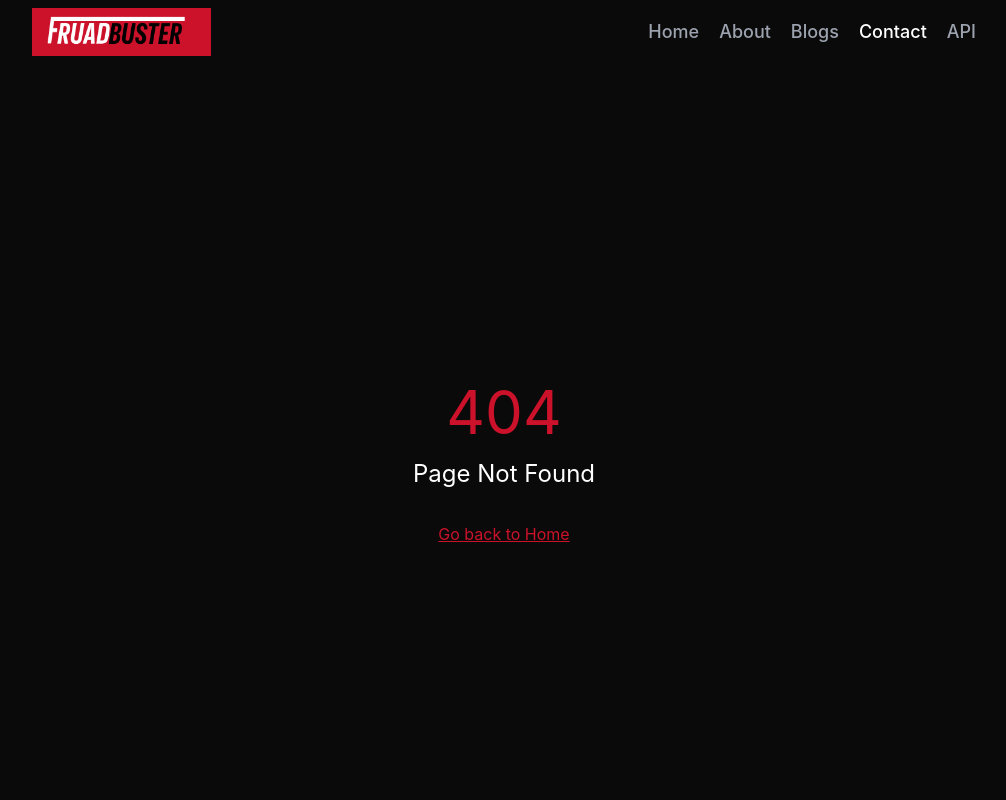
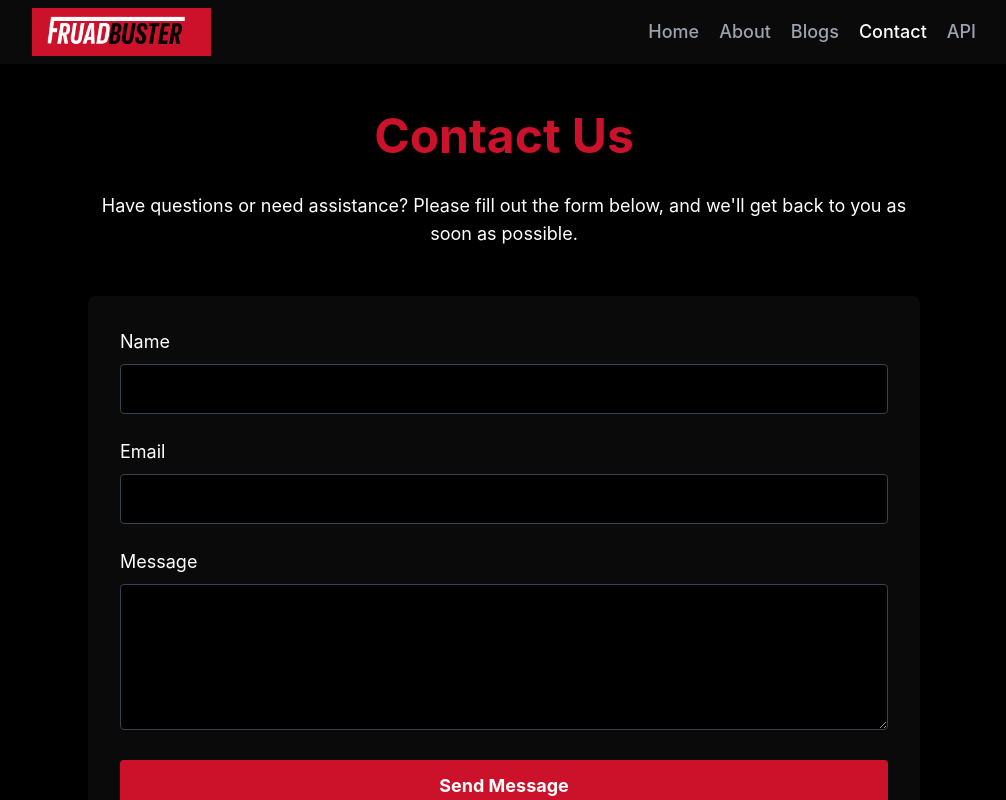
Before and after one commit to Fraud-Buster/FraudBuster-frontend, a React (Create React App) app: page /contact in a window 1280 px wide. Shown: the top 800 px of the page, without its empty margins (136-1142 px from the left). Built offline with nearby package versions, Linux system fonts and the light colour scheme.

Commit message:
Added pages and animations

```diff
--- /dev/null
+++ b/src/components/modules/blogs/main.blog.js
@@ -0,0 +1,53 @@
+import React from 'react';
+
+const Blog = () => {
+  const blogPosts = [
+    {
+      title: 'How to Spot Online Scams',
+      excerpt: 'Learn about common red flags and tips to avoid online scams...',
+      author: 'jhon',
+      date: 'October 12, 2024',
+    },
+    {
+      title: 'Protect Your eSewa Transactions',
+      excerpt: 'A comprehensive guide to safeguarding your eSewa transactions...',
+      author: 'jhon',
+      date: 'September 30, 2024',
+    },
+    {
+      title: 'Top 5 Fraud Detection Tools in 2024',
+      excerpt: 'Explore the best fraud detection tools to keep your digital life secure...',
+      author: 'jhon',
+      date: 'September 20, 2024',
+    },
+  ];
+
+  return (
+    <section className="py-12 bg-black">
+      <div className="max-w-7xl mx-auto px-4 sm:px-6 lg:px-8">
+        <h1 className="text-5xl font-bold text-center text-[#CB122A] mb-8">Our Blogs</h1>
+        <p className="text-lg text-white text-center mb-12 max-w-3xl mx-auto">
+          Stay informed with our latest blog posts on fraud prevention, online security, and how to protect yourself in the digital world.
+        </p>
+
+        {/* Blog Post Grid */}
+        <div className="grid grid-cols-1 md:grid-cols-2 lg:grid-cols-3 gap-8">
+          {blogPosts.map((post, index) => (
+            <div
+              key={index}
+              className="bg-[#0A0A0A] p-6 rounded-lg shadow-lg transform hover:scale-105 transition-transform duration-300 hover:shadow-2xl"
+            >
+              <h2 className="text-2xl font-bold text-[#CB122A] mb-2">{post.title}</h2>
+              <p className="text-white mb-4">{post.excerpt}</p>
+              <p className="text-gray-400 text-sm">
+                By {post.author} on {post.date}
+              </p>
+            </div>
+          ))}
+        </div>
+      </div>
+    </section>
+  );
+};
+
+export default Blog;
--- /dev/null
+++ b/src/components/modules/contactus/main.contactus.js
@@ -0,0 +1,83 @@
+import React, { useState } from 'react';
+
+const Contact = () => {
+  const [formData, setFormData] = useState({
+    name: '',
+    email: '',
+    message: ''
+  });
+
+  const handleChange = (e) => {
+    const { name, value } = e.target;
+    setFormData({ ...formData, [name]: value });
+  };
+
+  const handleSubmit = (e) => {
+    e.preventDefault();
+    // You can add form submission logic here (e.g., API call)
+    console.log('Form submitted', formData);
+    // Reset form after submission
+    setFormData({ name: '', email: '', message: '' });
+  };
+
+  return (
+    <section className="py-12 bg-black">
+      <div className="max-w-4xl mx-auto px-4 sm:px-6 lg:px-8">
+        <h1 className="text-5xl font-bold text-center text-[#CB122A] mb-8">Contact Us</h1>
+        <p className="text-lg text-white text-center mb-12">
+          Have questions or need assistance? Please fill out the form below, and we'll get back to you as soon as possible.
+        </p>
+
+        <form className="bg-[#0A0A0A] p-8 rounded-lg shadow-lg" onSubmit={handleSubmit}>
+          <div className="mb-6">
+            <label className="block text-white text-lg mb-2" htmlFor="name">Name</label>
+            <input
+              type="text"
+              id="name"
+              name="name"
+              value={formData.name}
+              onChange={handleChange}
+              required
+              className="w-full p-3 rounded bg-black text-white border border-gray-700 focus:outline-none focus:border-[#CB122A]"
+            />
+          </div>
+
+          <div className="mb-6">
+            <label className="block text-white text-lg mb-2" htmlFor="email">Email</label>
+            <input
+              type="email"
+              id="email"
+              name="email"
+              value={formData.email}
+              onChange={handleChange}
+              required
+              className="w-full p-3 rounded bg-black text-white border border-gray-700 focus:outline-none focus:border-[#CB122A]"
+            />
+          </div>
+
+          <div className="mb-6">
+            <label className="block text-white text-lg mb-2" htmlFor="message">Message</label>
+            <textarea
+              id="message"
+              name="message"
+              value={formData.message}
+              onChange={handleChange}
+              required
+              className="w-full p-3 rounded bg-black text-white border border-gray-700 focus:outline-none focus:border-[#CB122A]"
+              rows="5"
+            />
+          </div>
+
+          <button
+            type="submit"
+            className="w-full py-3 text-lg font-bold bg-[#CB122A] text-white rounded hover:bg-red-700 transition-colors duration-300"
+          >
+            Send Message
+          </button>
+        </form>
+      </div>
+    </section>
+  );
+};
+
+export default Contact;
--- a/src/components/modules/home/home.FAQSection.js
+++ b/src/components/modules/home/home.FAQSection.js
@@ -1,4 +1,4 @@
-import React, { useState } from 'react';
+import React, { useState, useEffect } from 'react';
 
 const FAQSection = () => {
   const faqData = [
@@ -11,13 +11,37 @@ const FAQSection = () => {
   ];
 
   const [activeIndex, setActiveIndex] = useState(null);
+  const [scale, setScale] = useState(1);
 
   const toggleFAQ = (index) => {
     setActiveIndex(activeIndex === index ? null : index);
   };
 
+  // Scaling effect based on scroll
+  useEffect(() => {
+    const handleScroll = () => {
+      const scrollY = window.scrollY || window.pageYOffset;
+      const scaleValue = scrollY / 2100; // Adjust 2000 for a more/less dramatic effect
+      if (scaleValue >=1)
+        {
+        setScale(1)
+        }
+        else
+       setScale(scaleValue);
+    };
+
+    window.addEventListener('scroll', handleScroll);
+    return () => window.removeEventListener('scroll', handleScroll);
+  }, []);
+
   return (
-    <div className="h-[100vh] w-[100vw] flex flex-col items-center justify-center mb-8  my-12 text-white text-left p-6">
+    <div
+      className="flex flex-col items-center justify-center mb-8 my-12 text-white text-left p-6"
+      style={{
+        height: '100vh',   // Full height of the viewport for centering
+        width: '100vw'     // Full width of the viewport for centering
+      }}
+    >
       <h1 className="font-inter font-bold text-4xl text-white text-center">
         Frequently Asked Questions (FAQ)
       </h1>
@@ -25,7 +49,10 @@ const FAQSection = () => {
         Find answers to common queries about Fraudbuster.xyz and how to make the most of our services.
       </h3>
 
-      <div className="w-full max-w-screen-md mx-auto">
+      <div className="w-full max-w-screen-md mx-auto"
+        style={{
+                  transform: `scale(${scale})`,
+        }}>
         {faqData.map((faq, index) => (
           <div key={index} className="faq-item">
             <hr className="w-full border border-white" />
@@ -33,6 +60,8 @@ const FAQSection = () => {
               className={`font-inter font-semibold text-2xl text-white cursor-pointer py-2 transition-colors duration-300 hover:text-[#CB122A] ${
                 activeIndex === index ? 'text-[#CB122A]' : 'text-white'}`}
               onClick={() => toggleFAQ(index)}
+              aria-expanded={activeIndex === index} // Accessibility improvement
+              role="button"
             >
               {faq.question}
             </div>
--- /dev/null
+++ b/src/pages/About.js
@@ -0,0 +1,16 @@
+import React from 'react';
+import LandingNav from "../components/partials/Navbar";
+import Footer from "../components/partials/Footer";
+import About from "../components/modules/about/main.about"; // Capitalize 'About'
+
+export const AboutPage = () => {
+  return (
+    <main>
+      <LandingNav />
+      <About /> {/* Use capital 'About' here */}
+      <Footer />
+    </main>
+  );
+};
+
+export default AboutPage;
--- /dev/null
+++ b/src/pages/Blog.js
@@ -0,0 +1,16 @@
+import React from 'react';
+import LandingNav from "../components/partials/Navbar";
+import Footer from "../components/partials/Footer";
+import Blog from '../components/modules/blogs/main.blog';
+
+export const BlogPage = () => {
+  return (
+    <main>
+      <LandingNav />
+      <Blog /> {/* Use capital 'About' here */}
+      <Footer />
+    </main>
+  );
+};
+
+export default BlogPage;
--- /dev/null
+++ b/src/pages/ContactUs.js
@@ -0,0 +1,16 @@
+import React from 'react';
+import LandingNav from "../components/partials/Navbar";
+import Footer from "../components/partials/Footer";
+import Contact from '../components/modules/contactus/main.contactus';
+
+export const ContactPage = () => {
+  return (
+    <main>
+      <LandingNav />
+      <Contact /> {/* Use capital 'About' here */}
+      <Footer />
+    </main>
+  );
+};
+
+export default ContactPage;
--- a/src/pages/NotFoundPage.js
+++ b/src/pages/NotFoundPage.js
@@ -1,22 +1,27 @@
 import React from 'react';
 import { useNavigate } from 'react-router-dom';
-import LandingNav from "../components/partials/Navbar"
-import Footer from "../components/partials/Footer"
+import LandingNav from "../components/partials/Navbar";
+import Footer from "../components/partials/Footer";
+
 export const NotFoundPage = () => {
   const navigate = useNavigate();
 
-  return (<>
-    <LandingNav/>
+  return (
+    <>
+      <LandingNav />
       <div className="flex flex-col justify-center items-center h-screen bg-[#0A0A0A] text-white text-center">
         <h1 className="text-6xl mb-4 text-[#CB122A]">404</h1>
         <p className="text-2xl mb-4">Page Not Found</p>
+        <p className="text-lg mb-4">Oops! The page you are looking for does not exist.</p>
         <button
           onClick={() => navigate('/')}
           className="mt-4 text-[#CB122A] underline cursor-pointer hover:text-gray-300 transition duration-300"
+          aria-label="Go back to home"
         >
           Go back to Home
         </button>
       </div>
-    <Footer/></>
+      <Footer />
+    </>
   );
 };
--- a/src/routes/AppRoutes.js
+++ b/src/routes/AppRoutes.js
@@ -6,14 +6,17 @@ import { BrowserRouter as Router, Route, Routes } from 'react-router-dom';
 // import Contact from './Contact'; // Adjust the import path as needed
 // import API from './API'; // Adjust the import path as needed
 import { Home } from '../pages/Home';
+import AboutPage from '../pages/About';
+import BlogPage from '../pages/Blog';
+import ContactPage from '../pages/ContactUs';
 import { NotFoundPage } from '../pages/NotFoundPage';
 export const AppRoutes = () => {
   return (
       <Routes>
         <Route path="/" element={<Home/>} />
-        <Route path="/about" element={<NotFoundPage/>} />
-        <Route path="/blogs" element={<NotFoundPage/>} />
-        <Route path="/contact" element={<NotFoundPage/>} />
+        <Route path="/about" element={<AboutPage/>} />
+        <Route path="/blogs" element={<BlogPage/>} />
+        <Route path="/contact" element={<ContactPage/>} />
         <Route path="/api" element={<NotFoundPage/>} />
       </Routes>
   );
```
Also changed, not shown: src/components/modules/about/main.about.js (added, +59 -0 lines). Lines whose indentation alone changed are shown as unchanged.
